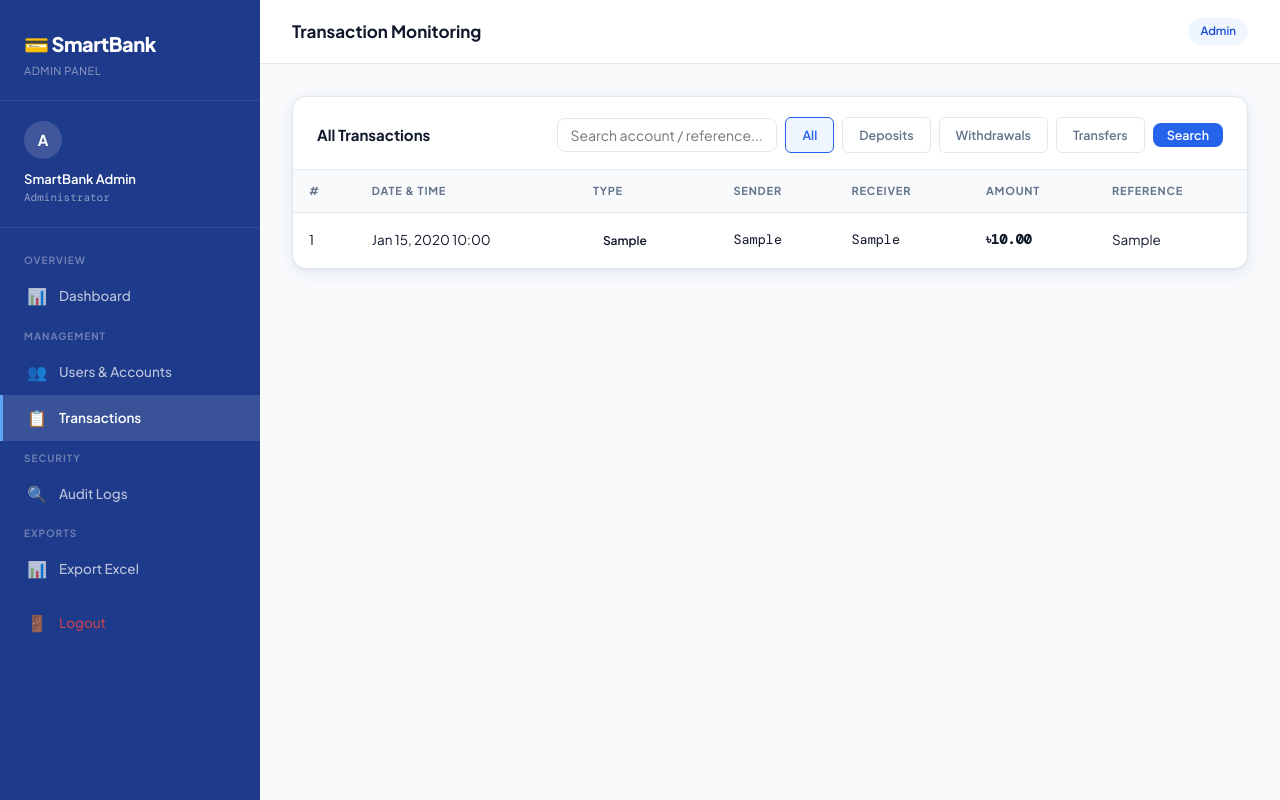
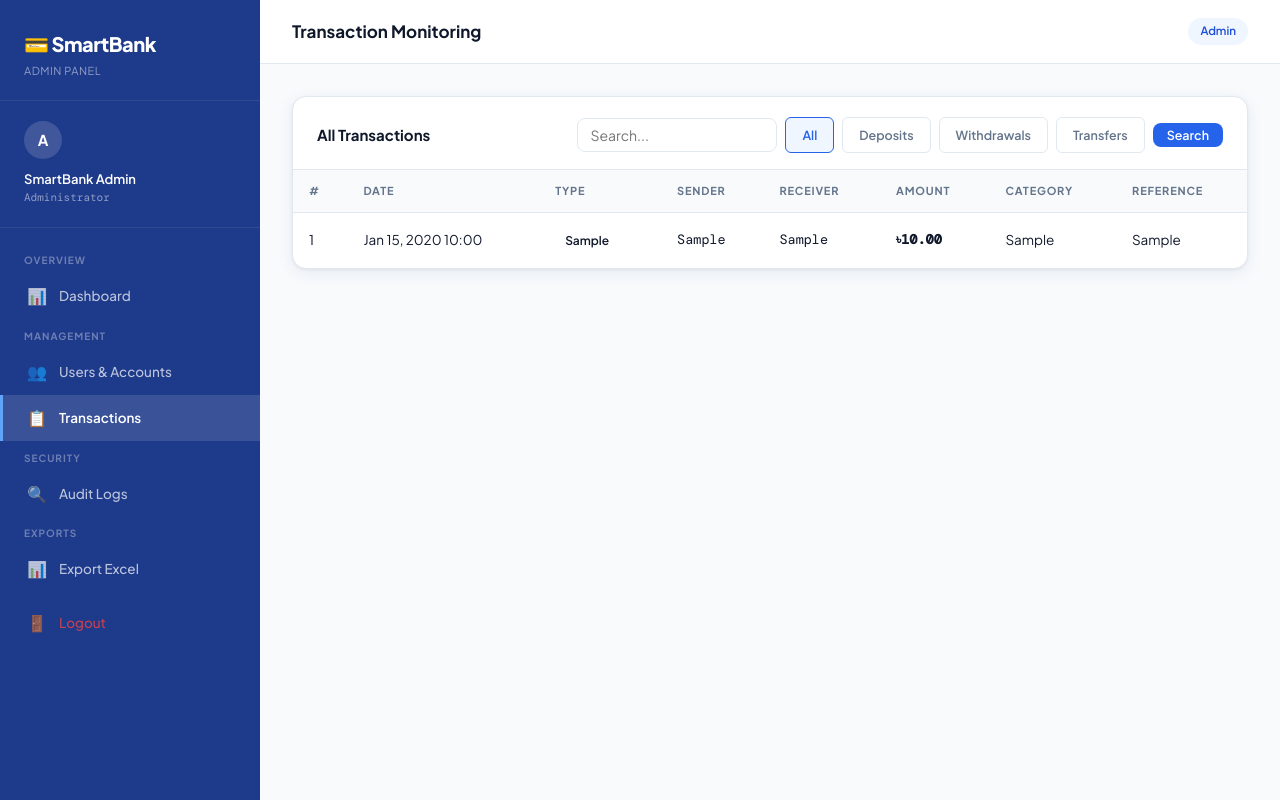
Before and after one commit to SoulReapeer/smartbank, a Flask app: page /admin/transactions in a window 1280 px wide. Run offline with Flask 3, Linux system fonts and the light colour scheme; a user stored in the database is signed in; tables that the repository leaves empty hold one stand-in row (values such as "Sample post").

Commit message:
Modify transactions template to add category column
Updated the transactions template to include a category column and adjusted the search input placeholder. Improved formatting and styling for better readability.

```diff
--- a/backend/templates/admin/transactions.html
+++ b/backend/templates/admin/transactions.html
@@ -1,57 +1,13 @@
-{% extends 'admin/layout.html' %}
-{% block title %}Transactions{% endblock %}
-{% block page_title %}Transaction Monitoring{% endblock %}
-
-{% block content %}
-<div class="card">
-  <div class="card-header">
-    <div class="card-title">All Transactions</div>
-    <div class="search-bar">
-      <form method="GET" style="display:flex; gap:8px; align-items:center; flex-wrap:wrap;">
-        <input type="text" name="search" class="form-control" placeholder="Search account / reference..."
-               value="{{ search }}" style="width:220px; padding:7px 12px;">
-        <a href="{{ url_for('admin.transactions') }}" class="filter-btn {% if not tx_type %}active{% endif %}">All</a>
-        <a href="{{ url_for('admin.transactions', type='deposit') }}" class="filter-btn {% if tx_type == 'deposit' %}active{% endif %}">Deposits</a>
-        <a href="{{ url_for('admin.transactions', type='withdrawal') }}" class="filter-btn {% if tx_type == 'withdrawal' %}active{% endif %}">Withdrawals</a>
-        <a href="{{ url_for('admin.transactions', type='transfer') }}" class="filter-btn {% if tx_type == 'transfer' %}active{% endif %}">Transfers</a>
-        <button type="submit" class="btn btn-primary btn-sm">Search</button>
-      </form>
-    </div>
-  </div>
-  <div class="table-wrap">
-    {% if transactions %}
-    <table class="smarttable">
-      <thead>
-        <tr>
-          <th>#</th>
-          <th>Date &amp; Time</th>
-          <th>Type</th>
-          <th>Sender</th>
-          <th>Receiver</th>
-          <th>Amount</th>
-          <th>Reference</th>
-        </tr>
-      </thead>
-      <tbody>
-        {% for tx in transactions %}
-        <tr>
-          <td class="text-muted text-sm">{{ tx.id }}</td>
-          <td class="text-muted text-sm">{{ tx.timestamp.strftime('%b %d, %Y  %H:%M') }}</td>
-          <td><span class="tx-type {{ tx.transaction_type }}">{{ tx.transaction_type }}</span></td>
-          <td class="font-mono text-sm">{{ tx.sender_account or '—' }}</td>
-          <td class="font-mono text-sm">{{ tx.receiver_account or '—' }}</td>
-          <td class="font-mono" style="font-weight:600;">৳{{ "%.2f"|format(tx.amount) }}</td>
-          <td class="text-muted text-sm">{{ tx.reference or '—' }}</td>
-        </tr>
-        {% endfor %}
-      </tbody>
-    </table>
-    {% else %}
-    <div class="empty-state">
-      <div class="empty-icon">📭</div>
-      <p>No transactions found{% if search %} for "{{ search }}"{% endif %}.</p>
-    </div>
-    {% endif %}
-  </div>
-</div>
-{% endblock %}
+{% extends 'admin/layout.html' %}{% block title %}Transactions{% endblock %}{% block page_title %}Transaction Monitoring{% endblock %}
+{% block content %}<div class="card"><div class="card-header"><div class="card-title">All Transactions</div>
+<form method="GET" style="display:flex;gap:8px;align-items:center;flex-wrap:wrap;">
+<input type="text" name="search" class="form-control" placeholder="Search..." value="{{ search }}" style="width:200px;padding:7px 12px;">
+<a href="{{ url_for('admin.transactions') }}" class="filter-btn {% if not tx_type %}active{% endif %}">All</a>
+<a href="{{ url_for('admin.transactions', type='deposit') }}" class="filter-btn {% if tx_type=='deposit' %}active{% endif %}">Deposits</a>
+<a href="{{ url_for('admin.transactions', type='withdrawal') }}" class="filter-btn {% if tx_type=='withdrawal' %}active{% endif %}">Withdrawals</a>
+<a href="{{ url_for('admin.transactions', type='transfer') }}" class="filter-btn {% if tx_type=='transfer' %}active{% endif %}">Transfers</a>
+<button type="submit" class="btn btn-primary btn-sm">Search</button></form></div>
+<div class="table-wrap">{% if transactions %}<table class="smarttable"><thead><tr><th>#</th><th>Date</th><th>Type</th><th>Sender</th><th>Receiver</th><th>Amount</th><th>Category</th><th>Reference</th></tr></thead><tbody>
+{% for tx in transactions %}<tr><td class="text-muted text-sm">{{ tx.id }}</td><td class="text-muted text-sm">{{ tx.timestamp.strftime('%b %d, %Y %H:%M') }}</td><td><span class="tx-type {{ tx.transaction_type }}">{{ tx.transaction_type }}</span></td><td class="font-mono text-sm">{{ tx.sender_account or '—' }}</td><td class="font-mono text-sm">{{ tx.receiver_account or '—' }}</td><td class="font-mono" style="font-weight:700;">৳{{ "%.2f"|format(tx.amount) }}</td><td class="text-sm">{{ tx.category or 'Others' }}</td><td class="text-muted text-sm">{{ tx.reference or '—' }}</td></tr>{% endfor %}
+</tbody></table>{% else %}<div class="empty-state"><div class="empty-icon">📭</div><p>No transactions found.</p></div>{% endif %}
+</div></div>{% endblock %}
```
